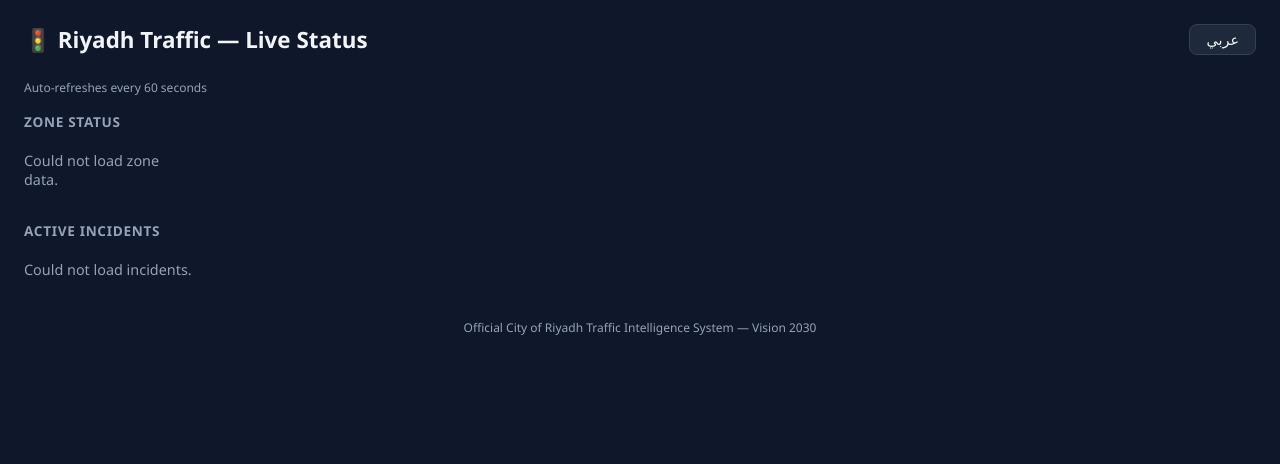
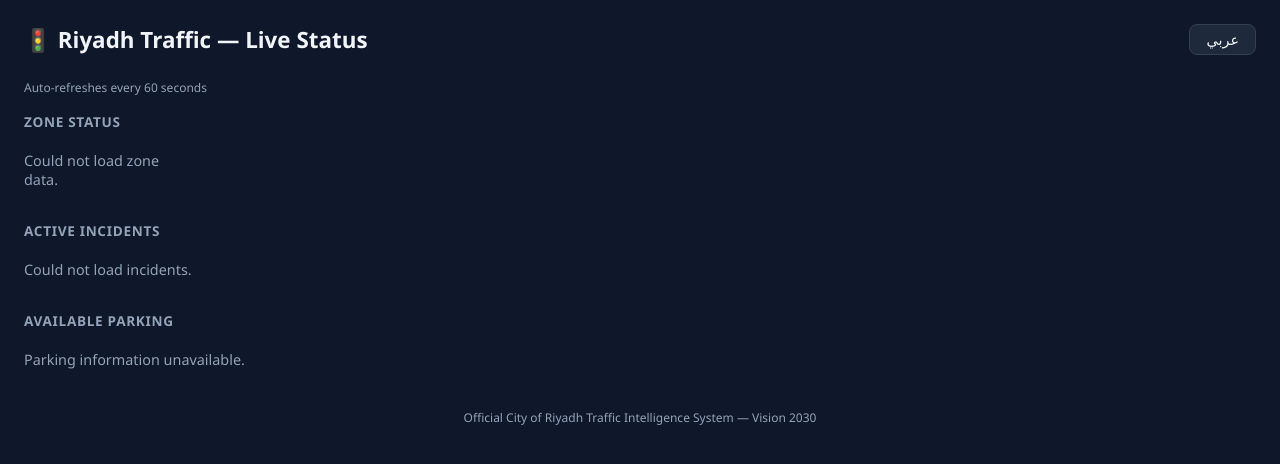
Before and after one commit to MuhammadTalha121/smart_city_traffic_model, a Python web app: template templates/public_portal.html in a window 1280 px wide. Shown: the top 464 px of the page. Run offline with Jinja, Linux system fonts and the light colour scheme; the template is opened without the code that fills it, so the values that code supplies are empty.

Commit message:
feat: Adding Features to dashboard

```diff
--- a/templates/public_portal.html
+++ b/templates/public_portal.html
@@ -110,6 +110,14 @@
     <p class="no-data">Loading...</p>
   </div>
 
+  <!-- Parking Guidance -->
+<div style="margin-top: 1.5rem;">
+  <p class="section-title" id="parking-label">Available Parking</p>
+  <div id="parking-guidance-portal">
+    <p class="no-data">Loading…</p>
+  </div>
+</div>
+
   <footer id="footer-note">
     Official City of Riyadh Traffic Intelligence System &mdash; Vision 2030
   </footer>
@@ -172,6 +180,7 @@
       document.getElementById("lang-btn").textContent       = L.langBtn;
       document.getElementById("footer-note").textContent    = L.footerNote;
       document.getElementById("advisory-title").textContent = L.advisoryTitle;
+      document.getElementById("parking-label").textContent = L.parkingLabel;
     }
 
     async function loadData() {
@@ -220,6 +229,35 @@
           `<p class="no-data">Could not load incidents.</p>`;
       }
 
+      // ── Parking Guidance ──────────────────────────
+      try {
+        const res  = await fetch(`/public/parking-guidance?city=${city}&lang=${lang}`);
+        const data = await res.json();
+        const container = document.getElementById('parking-guidance-portal');
+        if (data.total_garages === 0) {
+          container.innerHTML = `<p class="no-data">No parking zones with available spaces right now.</p>`;
+        } else {
+          const top = data.garages.slice(0, 5);
+          let html = `<ul style="list-style:none;padding:0;">`;
+          top.forEach(g => {
+            html += `<li style="background:var(--card);border-radius:0.5rem;padding:0.6rem 1rem;margin-bottom:0.4rem;
+                                display:flex;justify-content:space-between;align-items:center;">
+              <span>${g.zone}</span>
+              <span style="color:var(--green);font-weight:600;">${g.available_spaces} free</span>
+              <span style="font-size:0.75rem;color:var(--muted);">${g.forecast_occupancy_pct_1h}% in 1h</span>
+            </li>`;
+          });
+          html += `</ul>`;
+          if (data.prayer_warning) {
+            html += `<p style="color:var(--red);font-size:0.85rem;">⚠️ ${data.prayer_message}</p>`;
+          }
+          container.innerHTML = html;
+        }
+      } catch (e) {
+        document.getElementById('parking-guidance-portal').innerHTML =
+          `<p class="no-data">Parking information unavailable.</p>`;
+      }
+
       // Travel advisory banner
       try {
         const res  = await fetch(`/public/travel-advisory?city=${city}&lang=${lang}`);
```
